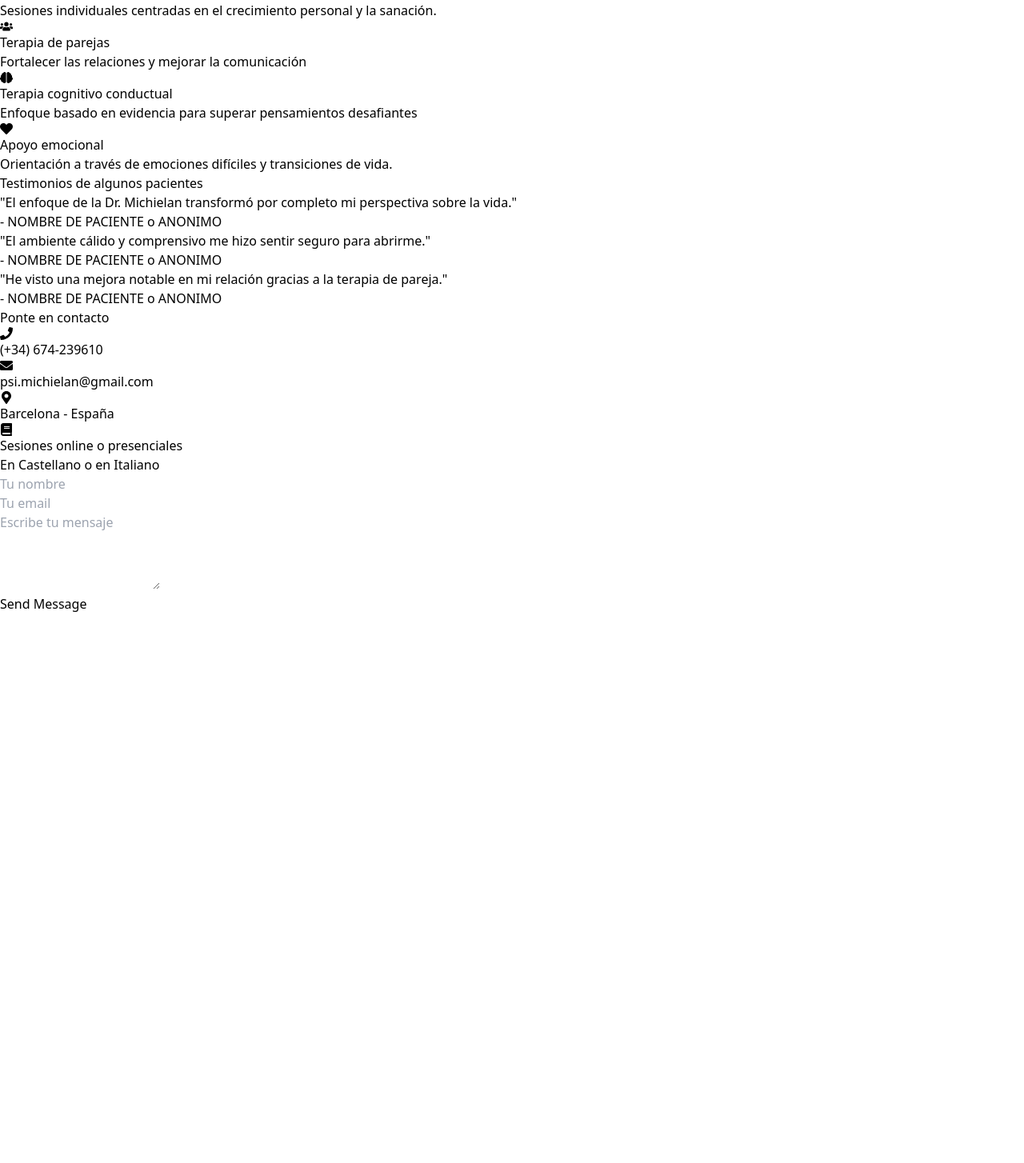
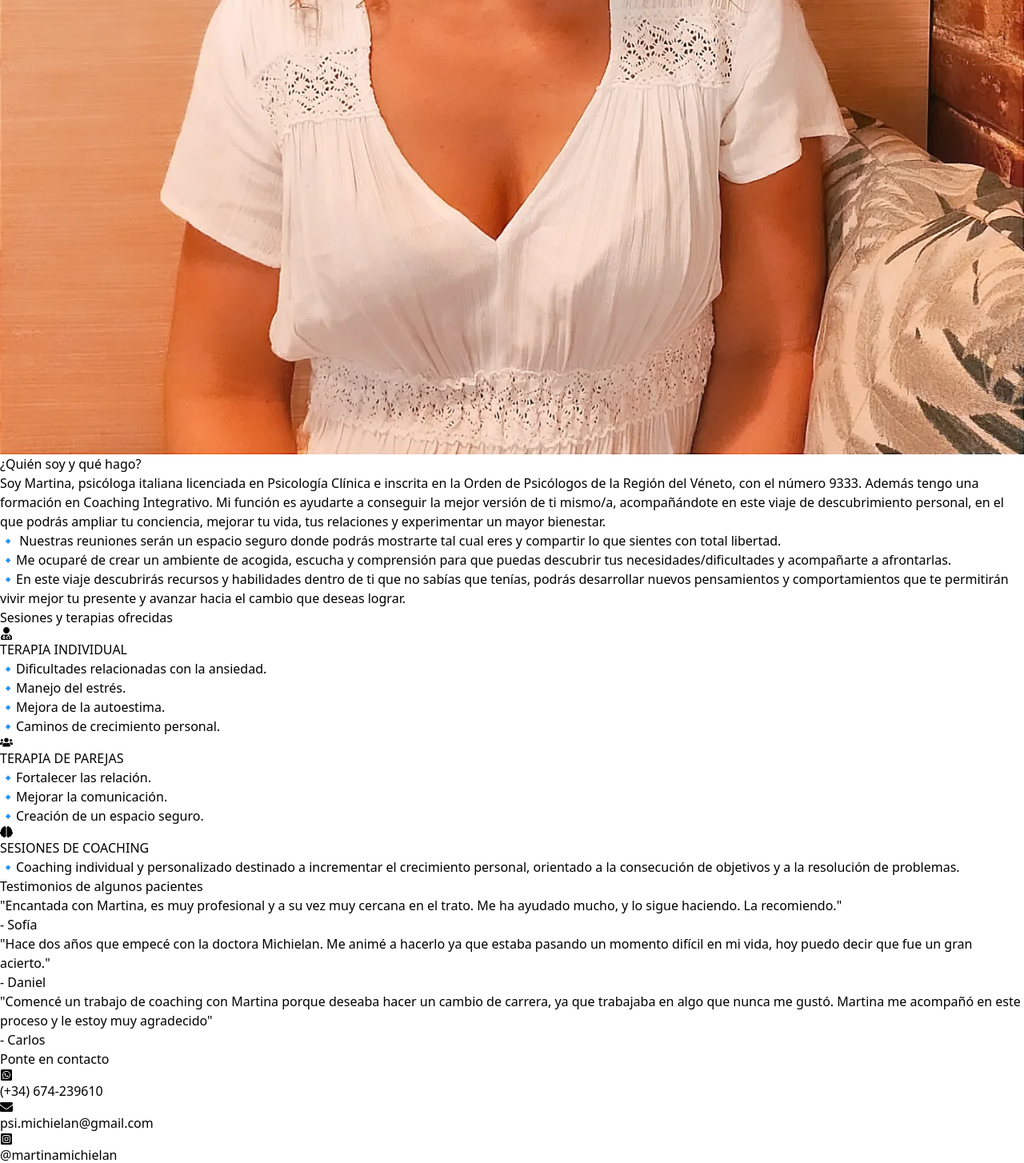
Before and after one commit to DaniloEspinosa/dra-michielan, a React (Vite) app: page / in a window 1280 px wide. Shown: the part 1100-2554 px from the top of the page at 80% size. Before the commit the page ends 1867 px from the top, so only its background shows below. Built offline with nearby package versions, Linux system fonts and the light colour scheme.

Commit message:
actualizando la información con el word recibido

```diff
--- a/src/App.jsx
+++ b/src/App.jsx
@@ -1,8 +1,12 @@
+import Navbar from "./components/Navbar";
 import HomePage from "./pages/HomePage";
+import HomePage2 from "./pages/HomePage2";
+
 
 function App() {
   return (
     <>
+      {/* <Navbar /> */}
       <HomePage />
     </>
   );
--- a/src/pages/HomePage.jsx
+++ b/src/pages/HomePage.jsx
@@ -1,13 +1,13 @@
 import React, { useState } from "react";
 import {
-  FaPhone,
+  FaWhatsappSquare,
   FaEnvelope,
   FaMapMarkerAlt,
   FaUserMd,
   FaUsers,
   FaBrain,
-  FaHeart,
-  FaBook
+  FaInstagramSquare,
+  FaBook,
 } from "react-icons/fa";
 
 const HomePage = () => {
@@ -19,42 +19,45 @@ const HomePage = () => {
 
   const services = [
     {
-      title: "Terapia individual",
-      description:
-        "Sesiones individuales centradas en el crecimiento personal y la sanación.",
+      title: "TERAPIA INDIVIDUAL",
+      description: [
+        "Dificultades relacionadas con la ansiedad.",
+        "Manejo del estrés.",
+        "Mejora de la autoestima.",
+        "Caminos de crecimiento personal.",
+      ],
       icon: <FaUserMd />,
     },
     {
-      title: "Terapia de parejas",
-      description: "Fortalecer las relaciones y mejorar la comunicación",
+      title: "TERAPIA DE PAREJAS",
+      description: [
+        "Fortalecer las relación.",
+        "Mejorar la comunicación.",
+        "Creación de un espacio seguro.",
+      ],
       icon: <FaUsers />,
     },
     {
-      title: "Terapia cognitivo conductual",
-      description:
-        "Enfoque basado en evidencia para superar pensamientos desafiantes",
+      title: "SESIONES DE COACHING",
+      description: [
+        "Coaching individual y personalizado destinado a incrementar el crecimiento personal, orientado a la consecución de objetivos y a la resolución de problemas.",
+      ],
       icon: <FaBrain />,
-    },
-    {
-      title: "Apoyo emocional",
-      description:
-        "Orientación a través de emociones difíciles y transiciones de vida.",
-      icon: <FaHeart />,
     },
   ];
 
   const testimonials = [
     {
-      text: "El enfoque de la Dr. Michielan transformó por completo mi perspectiva sobre la vida.",
-      author: "NOMBRE DE PACIENTE o ANONIMO",
+      text: "Encantada con Martina, es muy profesional y a su vez muy cercana en el trato. Me ha ayudado mucho, y lo sigue haciendo. La recomiendo.",
+      author: "Sofía",
     },
     {
-      text: "El ambiente cálido y comprensivo me hizo sentir seguro para abrirme.",
-      author: "NOMBRE DE PACIENTE o ANONIMO",
+      text: "Hace dos años que empecé con la doctora Michielan. Me animé a hacerlo ya que estaba pasando un momento difícil en mi vida, hoy puedo decir que fue un gran acierto.",
+      author: "Daniel",
     },
     {
-      text: "He visto una mejora notable en mi relación gracias a la terapia de pareja.",
-      author: "NOMBRE DE PACIENTE o ANONIMO",
+      text: "Comencé un trabajo de coaching con Martina porque deseaba hacer un cambio de carrera, ya que trabajaba en algo que nunca me gustó. Martina me acompañó en este proceso y le estoy muy agradecido",
+      author: "Carlos",
     },
   ];
 
@@ -74,8 +77,11 @@ const HomePage = () => {
 
   return (
     <div className="font-sans">
-      {/* ------------------------------------------ Hero Section-------------------------------------------- */}
-      <section className="relative h-screen flex items-center justify-center bg-gradient-to-r from-blue-50 to-green-50">
+      {/* ------------------------------------------ Main Section-------------------------------------------- */}
+      <section
+        className="relative h-screen flex items-center justify-center bg-gradient-to-r from-blue-50 to-green-50"
+        id="/"
+      >
         <div className="absolute inset-0">
           <img
             src="https://images.unsplash.com/photo-1573497620053-ea5300f94f21"
@@ -85,9 +91,11 @@ const HomePage = () => {
         </div>
         <div className="relative z-10 text-center px-4">
           <h1 className="text-5xl md:text-6xl font-bold text-gray-800 mb-6">
-            Dra. Martina Michielan
+            Psicóloga Martina Michielan
           </h1>
-          <p className="text-xl md:text-2xl text-gray-600 mb-8">Psicologa</p>
+          <p className="text-xl md:text-2xl text-gray-600 mb-8">
+            PSICÓLOGA CLÍNICA
+          </p>
           <button className="bg-teal-600 text-white px-8 py-3 rounded-full hover:bg-teal-700 transition duration-300">
             Ponte en contacto
             <FaEnvelope className="text-center m-auto" />
@@ -95,39 +103,53 @@ const HomePage = () => {
         </div>
       </section>
 
-      {/*-------------------------------------------------- About Section----------------------------------------------- */}
-      <section className="py-20 bg-white">
+      {/*-------------------------------------------------- Hero Section----------------------------------------------- */}
+      <section className="py-20 bg-white" id="hero">
         <div className="container mx-auto px-4">
-          <div className="flex flex-col md:flex-row items-center">
-            <div className="md:w-1/2 mb-8 md:mb-0 mr-8">
+          <div className="flex flex-col lg:flex-row items-center">
+            <div className="md:w-1/2 mb-8 md:mb-0 lg:mr-8">
               <img
-                src="/images/foto-perfil.png"
-                alt="Dr. Sarah Smith"
-                className="rounded-full  max-w-md mx-auto"
+                src="/images/foto-perfil.webp"
+                alt="Psicologa Martina Michielan"
+                className="rounded-3xl max-w-md mx-auto w-3/4 md:w-full"
               />
             </div>
-            <div className="md:w-1/2 md:pl-12">
-              <h2 className="text-4xl font-bold text-gray-800 mb-6">
-                ¿Quien soy?
+
+            <div className="md:pt-5 lg:w-1/2 lg:pl-12">
+              <h2 className="text-4xl font-bold text-gray-800 mb-6 text-center">
+                ¿Quién soy y qué hago?
               </h2>
               <p className="text-gray-600 mb-6">
-                Soy una profesional en psicología con más de 5 años de
-                experiencia, me especializo en ayudar a personas y parejas a
-                afrontar los desafíos de la vida. Mi enfoque combina técnicas
-                basadas en evidencia con atención compasiva.
+                Soy Martina, psicóloga italiana licenciada en Psicología Clínica
+                e inscrita en la Orden de Psicólogos de la Región del Véneto,
+                con el número 9333. Además tengo una formación en Coaching
+                Integrativo. Mi función es ayudarte a conseguir la mejor versión
+                de ti mismo/a, acompañándote en este viaje de descubrimiento
+                personal, en el que podrás ampliar tu conciencia, mejorar tu
+                vida, tus relaciones y experimentar un mayor bienestar.
               </p>
-              <ul className="space-y-4">
+              <ul className="space-y-5">
                 <li className="flex items-center text-gray-600">
-                  <span className="w-2 h-2 bg-teal-500 rounded-full mr-3"></span>
-                  SI HAY ALGUN DOCTORADO O MASTER AGREGARLO AQUI!!!
+                  <p>
+                    🔹 Nuestras reuniones serán un espacio seguro donde podrás
+                    mostrarte tal cual eres y compartir lo que sientes con total
+                    libertad.
+                  </p>
                 </li>
                 <li className="flex items-center text-gray-600">
-                  <span className="w-2 h-2 bg-teal-500 rounded-full mr-3"></span>
-                  Licenciada en AGREGAR LUGAR DONDE SE OBTUVO LA LICENCIATURA!!!
+                  <p>
+                    🔹Me ocuparé de crear un ambiente de acogida, escucha y
+                    comprensión para que puedas descubrir tus
+                    necesidades/dificultades y acompañarte a afrontarlas.
+                  </p>
                 </li>
                 <li className="flex items-center text-gray-600">
-                  <span className="w-2 h-2 bg-teal-500 rounded-full mr-3"></span>
-                  Certificado de AGREGAR UN CERTIFICADO!!!
+                  <p>
+                    🔹En este viaje descubrirás recursos y habilidades dentro de
+                    ti que no sabías que tenías, podrás desarrollar nuevos
+                    pensamientos y comportamientos que te permitirán vivir mejor
+                    tu presente y avanzar hacia el cambio que deseas lograr.
+                  </p>
                 </li>
               </ul>
             </div>
@@ -136,12 +158,12 @@ const HomePage = () => {
       </section>
 
       {/*------------------------------------------------ Services Section-------------------------------------------- */}
-      <section className="py-20 bg-gray-50">
+      <section className="py-20 bg-gray-50" id="services">
         <div className="container mx-auto px-4">
           <h2 className="text-4xl font-bold text-center text-gray-800 mb-12">
             Sesiones y terapias ofrecidas
           </h2>
-          <div className="grid grid-cols-1 md:grid-cols-2 lg:grid-cols-4 gap-8">
+          <div className="grid grid-cols-1 md:grid-cols-2 lg:grid-cols-3 gap-8">
             {services.map((service, index) => (
               <div
                 key={index}
@@ -153,7 +175,11 @@ const HomePage = () => {
                 <h3 className="text-xl font-bold text-gray-800 mb-2">
                   {service.title}
                 </h3>
-                <p className="text-gray-600">{service.description}</p>
+                <ul className="text-gray-600">
+                  {service.description.map((service, i) => {
+                    return <li key={i}>🔹{service}</li>;
+                  })}
+                </ul>
               </div>
             ))}
           </div>
@@ -161,7 +187,7 @@ const HomePage = () => {
       </section>
 
       {/* -----------------------------------------------------Testimonials Section ------------------------------------------*/}
-      <section className="py-20 bg-teal-600">
+      <section className="py-20 bg-teal-600" id="testimonials">
         <div className="container mx-auto px-4">
           <h2 className="text-4xl font-bold text-center text-white mb-12">
             Testimonios de algunos pacientes
@@ -180,7 +206,7 @@ const HomePage = () => {
       </section>
 
       {/*--------------------------------------------------------- Contact Section -------------------------------------------*/}
-      <section className="py-20 bg-white">
+      <section className="py-20 bg-white" id="contact">
         <div className="container mx-auto px-4">
           <h2 className="text-4xl font-bold text-center text-gray-800 mb-12">
             Ponte en contacto
@@ -189,12 +215,28 @@ const HomePage = () => {
             <div className="md:w-1/2">
               <div className="space-y-6">
                 <div className="flex items-center">
-                  <FaPhone className="text-teal-600 text-xl mr-4" />
-                  <p className="text-gray-600">(+34) 674-239610</p>
+                  <a
+                    href="https://wa.me/34674239610"
+                    className="flex items-center"
+                    target="_blank"
+                  >
+                    <FaWhatsappSquare className="text-teal-600 text-xl mr-4" />
+                    <p className="text-gray-600">(+34) 674-239610</p>
+                  </a>
                 </div>
                 <div className="flex items-center">
                   <FaEnvelope className="text-teal-600 text-xl mr-4" />
                   <p className="text-gray-600">psi.michielan@gmail.com</p>
+                </div>
+                <div className="flex items-center">
+                  <a
+                    href="https://www.instagram.com/martinamichielan/"
+                    className="flex items-center"
+                    target="_blank"
+                  >
+                    <FaInstagramSquare className="text-teal-600 text-xl mr-4" />
+                    <p className="text-gray-600">@martinamichielan</p>
+                  </a>
                 </div>
                 <div className="flex items-center">
                   <FaMapMarkerAlt className="text-teal-600 text-xl mr-4" />
@@ -206,9 +248,7 @@ const HomePage = () => {
                     <p className="text-gray-600">
                       Sesiones online o presenciales
                     </p>
-                    <p className="text-gray-600">
-                      En Castellano o en Italiano
-                    </p>
+                    <p className="text-gray-600">En Castellano o en Italiano</p>
                   </div>
                 </div>
               </div>
```
Also changed, not shown: src/components/Navbar.jsx (added, +49 -0 lines), public/images/foto-perfil.webp (added), src/pages/HomePage2.jsx (renamed from src/pages/HpmePage2.jsx).
